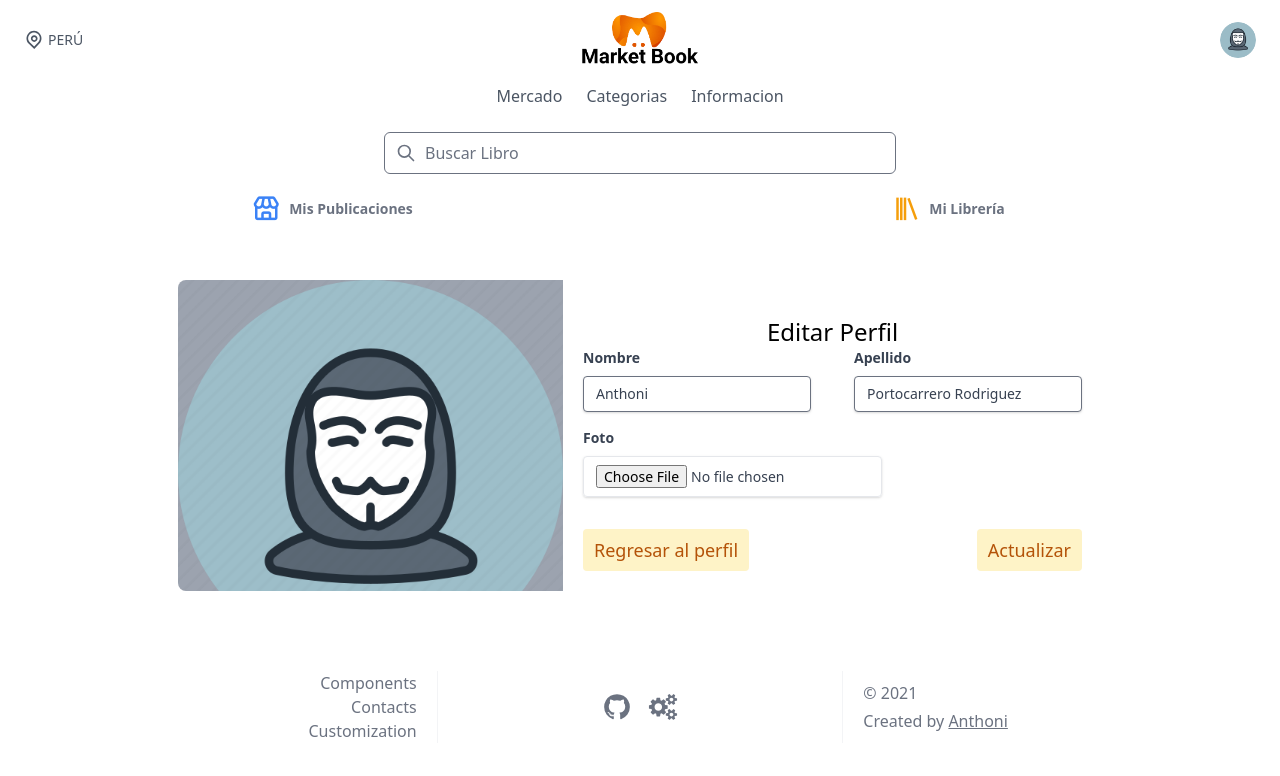
After one commit to anthoni-gmu/marketplace, a Django app: page /users/profile/edit in a window 1280 px wide. The commit adds this page. Shown: the top 776 px of the page. Run offline with Django 3.2, Linux system fonts and the light colour scheme; a user stored in the database is signed in; data comes from the database, SQL or seed files in the repository; both versions use the stored data as it was after the commit; some libraries are stand-ins or nearby versions.

Commit message:
edit-profile

```diff
--- /dev/null
+++ b/accounts/forms.py
@@ -0,0 +1,25 @@
+from accounts.models import User
+from django import forms
+from django.contrib.auth.models import AbstractUser
+
+
+class EditProfileForm(forms.ModelForm):
+
+    first_name = forms.CharField(widget=forms.TextInput(attrs={
+        'class': 'w-full px-3 py-2 text-sm leading-tight text-gray-700 border rounded shadow appearance-none focus:outline-none focus:shadow-outline',
+        'placeholder': 'Nombre'
+    }), required=False)
+    last_name = forms.CharField(
+        widget=forms.TextInput(attrs={
+            'class': 'w-full px-3 py-2 text-sm leading-tight text-gray-700 border rounded shadow appearance-none focus:outline-none focus:shadow-outline',
+            'placeholder': 'Apellido'
+        }), required=False
+    )
+    photo = forms.ImageField(label='Foto de perfil', required=False, widget=forms.FileInput(attrs={
+        'class': 'w-full px-3 py-2 text-sm leading-tight text-gray-700 border rounded shadow appearance-none focus:outline-none focus:shadow-outline '
+    }))
+
+
+    class Meta:
+        model = User
+        fields = ('first_name', 'last_name', 'photo',)
--- a/accounts/urls.py
+++ b/accounts/urls.py
@@ -1,6 +1,7 @@
 from django.urls import path
-
+from .views import EditProfile
 app_name='accounts'
 
 urlpatterns =[
+    path('profile/edit', EditProfile, name="edit-profile"),
 ]
--- a/accounts/views.py
+++ b/accounts/views.py
@@ -1 +1,26 @@
 from django.shortcuts import render
+from .models import User
+from django.contrib.auth.decorators import login_required
+from .forms import EditProfileForm
+from django.shortcuts import render, get_object_or_404, redirect
+@login_required
+def EditProfile(request):
+    user =request.user.id
+    profile=User.objects.get(id=user)
+    user_basic_info=User.objects.get(id=user)
+    if request.method == 'POST':
+        form=EditProfileForm(request.POST,request.FILES,instance=profile)
+
+        if form.is_valid():
+            user_basic_info.first_name=form.cleaned_data.get('first_name')
+            user_basic_info.last_name=form.cleaned_data.get('last_name')
+            profile.photo=form.cleaned_data.get('photo')
+            profile.save()
+            user_basic_info.save()
+            return redirect('home')
+    else:
+        form=EditProfileForm(instance=profile)
+    context={
+        'form':form,
+    }
+    return render(request, 'pages/users/edit.html', context)
--- a/templates/components/navbar.html
+++ b/templates/components/navbar.html
@@ -6,7 +6,7 @@
 
 <header>
   <div class="container mx-auto px-6 py-3">
-    <div class="flex items-center justify-between">
+    <div class="flex  items-center justify-between">
       <div class="hidden w-full text-gray-600 md:flex md:items-center">
         <svg class="h-5 w-5" viewBox="0 0 24 24" fill="none" xmlns="http://www.w3.org/2000/svg">
           <path fill-rule="evenodd" clip-rule="evenodd"
@@ -18,26 +18,34 @@
         </svg>
         <span class="mx-1 text-sm">PERÚ</span>
       </div>
-      <div class="w-full">
-       {% if user.is_authenticated %}
-        <a href="{% url 'home' %} "class="flex justify-center">
+      <div class="w-full flex justify-center">
+        <a href="{% url 'home' %} " class="flex justify-center">
           <img class="md:h-14 w-auto h-10 l" src="{% static 'images/logo.png' %}" alt="">
         </a>
-          {% else %}
-        <a href="{% url 'account_login' %}" class="text-base font-medium text-gray-500 hover:text-gray-900">
-          Sign in
-        </a>
-        <a href="{% url 'account_signup' %}" class="ml-8 inline-flex items-center justify-center px-4 py-2 border border-transparent rounded-md shadow-sm text-base font-medium text-white bg-indigo-600 hover:bg-indigo-700">
-          Sign up
-        </a>
-        {% endif %}
       </div>
+
       <div class="flex items-center justify-end w-full">
+        {% if user.is_authenticated %}
+
         <button @click="cartOpen = !cartOpen" class="text-gray-600 focus:outline-none mx-4 sm:mx-0">
           <div class="w-9 h-9 rounded-full overflow-hidden ">
             <img src="{{user.photo.url}}" alt="" class="w-full h-full object-cover ">
           </div>
         </button>
+        {% else %}
+
+        <div class="lg:flex items-center justify-end gap-4 hidden   mt-8 w-full">
+          <a href="{% url 'account_login' %}"
+            class="py-2 px-4 flex  bg-yellow-600 hover:bg-yellow-700 focus:ring-yellow-500 focus:ring-offset-yellow-200 text-white transition ease-in duration-200 text-center text-base font-semibold shadow-md focus:outline-none focus:ring-2 focus:ring-offset-2  rounded-lg ">
+            Ingresar
+          </a>
+          <a href="{% url 'account_signup' %}"
+            class="py-2 px-4  bg-white hover:bg-gray-100 focus:ring-yellow-500 focus:ring-offset-yellow-200  transition ease-in duration-200 text-center text-base font-semibold shadow-md focus:outline-none focus:ring-2 focus:ring-offset-2  rounded-lg ">
+            Registrarse
+          </a>
+        </div>
+        {% endif %}
+
         <div class="flex sm:hidden">
           <button @click="isOpen = !isOpen" type="button"
             class="text-gray-600 hover:text-gray-500 focus:outline-none focus:text-gray-500" aria-label="toggle menu">
@@ -49,13 +57,30 @@
           </button>
         </div>
       </div>
+
     </div>
     <nav :class="isOpen ? '' : 'hidden'" class="sm:flex sm:justify-center sm:items-center mt-4">
       <div class="flex flex-col sm:flex-row">
         <a class="mt-3 text-gray-600 hover:underline sm:mx-3 sm:mt-0" href=" {% url 'home' %}">Mercado</a>
-        <a class="mt-3 text-gray-600 hover:underline sm:mx-3 sm:mt-0" href="{% url 'marketplace:category' %} ">Categorias</a>
+        <a class="mt-3 text-gray-600 hover:underline sm:mx-3 sm:mt-0"
+          href="{% url 'marketplace:category' %} ">Categorias</a>
         <a class="mt-3 text-gray-600 hover:underline sm:mx-3 sm:mt-0" href="#">Informacion</a>
       </div>
+      {% if not user.is_authenticated %}
+      <div class="lg:hidden flex items-center justify-end gap-4  mt-8 w-full">
+        <a href="{% url 'account_login' %}"
+          class="py-2 px-4 flex  bg-yellow-600 hover:bg-yellow-700 focus:ring-yellow-500 focus:ring-offset-yellow-200 text-white transition ease-in duration-200 text-center text-base font-semibold shadow-md focus:outline-none focus:ring-2 focus:ring-offset-2  rounded-lg ">
+          Ingresar
+      </a>
+        <a href="{% url 'account_signup' %}"
+          class="py-2 px-4  bg-white hover:bg-gray-100 focus:ring-yellow-500 focus:ring-offset-yellow-200  transition ease-in duration-200 text-center text-base font-semibold shadow-md focus:outline-none focus:ring-2 focus:ring-offset-2  rounded-lg ">
+          Registrarse
+    </a>
+
+
+      </div>
+      {% endif %}
+
     </nav>
     <div class="relative mt-6 max-w-lg mx-auto">
       <span class="absolute inset-y-0 left-0 pl-3 flex items-center">
@@ -73,11 +98,13 @@
 </header>
 {% if user.is_authenticated %}
 <div class=" flex container mx-auto px-6">
-        <a href="{% url 'product-list' %}" class="w-1/2 flex space-x-2 justify-center items-center hover:bg-gray-100 dark:hover:bg-dark-third text-xl sm:text-3xl py-2 rounded-lg cursor-pointer text-blue-500">
+  <a href="{% url 'product-list' %}"
+    class="w-1/2 flex space-x-2 justify-center items-center hover:bg-gray-100 dark:hover:bg-dark-third text-xl sm:text-3xl py-2 rounded-lg cursor-pointer text-blue-500">
     <i class='bx bx-store'></i>
     <span class="text-xs sm:text-sm font-semibold text-gray-500 dark:text-dark-txt">Mis Publicaciones</span>
   </a>
-        <a href="{% url 'library' user.username %}" class="w-1/2 flex space-x-2 justify-center items-center hover:bg-gray-100 dark:hover:bg-dark-third text-xl sm:text-3xl py-2 rounded-lg cursor-pointer text-yellow-500">
+  <a href="{% url 'library' user.username %}"
+    class="w-1/2 flex space-x-2 justify-center items-center hover:bg-gray-100 dark:hover:bg-dark-third text-xl sm:text-3xl py-2 rounded-lg cursor-pointer text-yellow-500">
     <i class='bx bx-library'></i>
     <span class="text-xs sm:text-sm font-semibold text-gray-500 dark:text-dark-txt">Mi Librería</span>
   </a>
--- a/templates/components/profile.html
+++ b/templates/components/profile.html
@@ -26,9 +26,9 @@
                             {{user.username}}
                         </p>
                     </div>
-                    <button type="button" class="py-2 px-4  bg-yellow-600 hover:bg-yellow-700 focus:ring-indigo-500 focus:ring-offset-indigo-200 text-white w-full transition ease-in duration-200 text-center text-base font-semibold shadow-md focus:outline-none focus:ring-2 focus:ring-offset-2  rounded-lg ">
+                    <a href="{% url 'users:edit-profile' %}" class="py-2 px-4  bg-yellow-600 hover:bg-yellow-700 focus:ring-indigo-500 focus:ring-offset-indigo-200 text-white w-full transition ease-in duration-200 text-center text-base font-semibold shadow-md focus:outline-none focus:ring-2 focus:ring-offset-2  rounded-lg ">
                     Editar perfil
-                </button>
+                    </a>
                 </div>
             </div>
             <div class=" bg-yellow-100 dark:bg-gray-800 my-3 rounded-xl">
@@ -115,9 +115,10 @@
                         </p>
                     </div>
                 </div>
-             <button type="button" class="py-2 mt-32 px-4  bg-red-600 hover:bg-red-700 focus:ring-indigo-500 focus:ring-offset-indigo-200 text-white w-full transition ease-in duration-200 text-center text-base font-semibold shadow-md focus:outline-none focus:ring-2 focus:ring-offset-2  rounded-lg ">
-                    Cerrar Sesión
-                </button>
+             <div class="py-2 mt-40 px-4  bg-red-600 hover:bg-red-700 focus:ring-indigo-500 focus:ring-offset-indigo-200 text-white w-full transition ease-in duration-200 text-center text-base font-semibold shadow-md focus:outline-none focus:ring-2 focus:ring-offset-2  rounded-lg ">
+                  <a href="{% url 'account_logout' %}" >  Cerrar Sesión</a>
+
+                </div>
 
 
         </div>
--- /dev/null
+++ b/templates/pages/users/edit.html
@@ -0,0 +1,67 @@
+{% extends 'base.html' %}
+{% load static %}
+
+{% block content %}
+
+{% block profile %}
+{% include 'components/profile.html'%}
+{% endblock profile %}
+<div class="container mx-auto">
+    <form class="flex justify-center px-6 my-12" method="post" enctype="multipart/form-data">
+        {% csrf_token %}
+
+        <!-- Row -->
+        <div class="w-full xl:w-3/4 lg:w-11/12 flex">
+            <!-- Col -->
+            <div class="w-full h-auto bg-gray-400 hidden lg:block lg:w-5/12 bg-cover rounded-l-lg"
+                style="background-image: url('{{user.photo.url}}')" alt="{{profile.user.username}}"></div>
+            <!-- Col -->
+            <div class="w-full lg:w-7/12 bg-white p-5 rounded-lg lg:rounded-l-none">
+                <h3 class="pt-4 text-2xl text-center">Editar Perfil</h3>
+                <form class="px-8 pt-6 pb-8 mb-4 bg-white rounded">
+                    <div class="mb-4 md:flex md:justify-between">
+                        <div class="mb-4 md:mr-2 md:mb-0">
+                            <label class="block mb-2 text-sm font-bold text-gray-700" for="firstName">
+                                Nombre
+                            </label>
+                            {{form.first_name}}
+                        </div>
+                        <div class="md:ml-2">
+                            <label class="block mb-2 text-sm font-bold text-gray-700" for="lastName">
+                                Apellido
+                            </label>
+                            {{form.last_name}}
+                        </div>
+                    </div>
+
+                    <div class="mb-4 md:flex md:justify-between">
+                        <div class="mb-4 md:mr-2 md:mb-0">
+                            <label class="block mb-2 text-sm font-bold text-gray-700">
+                                Foto
+                            </label>
+                            {{form.photo}}
+
+                        </div>
+
+                    </div>
+
+                    <div class="">
+                        <a href="{% url 'home'%}"
+                            class="mt-4 inline-flex items-center px-2.5 py-1.5 border border-transparent text-lg font-medium rounded text-yellow-700 dark:bg-dark-second bg-yellow-100 dark:hover:bg-dark-third hover:bg-yellow-200 focus:outline-none focus:ring-2 focus:ring-offset-2  focus:ring-yellow-500">
+                            Regresar al perfil </a>
+                        <button type="submit"
+                            class="mt-4 inline-flex float-right items-center px-2.5 py-1.5 border border-transparent text-lg font-medium rounded text-yellow-700 dark:bg-dark-third bg-yellow-100 dark:hover:bg-dark-third hover:bg-yellow-200 focus:outline-none focus:ring-2 focus:ring-offset-2 focus:ring-yellow-500">
+                            Actualizar</button>
+                    </div>
+
+                </form>
+            </div>
+        </div>
+    </form>
+</div>
+{% endblock content %}
+{% block footer %}
+{% include 'components/footer.html' %}
+{% endblock footer %}
+
+{% block javascript %}{% endblock javascript %}
--- a/theme/static/css/dist/styles.css
+++ b/theme/static/css/dist/styles.css
@@ -992,6 +984,11 @@ select {
   margin-right: -1rem;
 }
 
+.my-12 {
+  margin-top: 3rem;
+  margin-bottom: 3rem;
+}
+
 .mt-3 {
   margin-top: 0.75rem;
 }
@@ -1032,8 +1029,16 @@ select {
   margin-left: 1rem;
 }
 
-.ml-8 {
-  margin-left: 2rem;
+.mb-6 {
+  margin-bottom: 1.5rem;
+}
+
+.mb-2 {
+  margin-bottom: 0.5rem;
+}
+
+.mt-40 {
+  margin-top: 10rem;
 }
 
 .mt-10 {
@@ -1044,54 +1049,50 @@ select {
   margin-top: -2.5rem;
 }
 
+.ml-0 {
+  margin-left: 0px;
+}
+
+.mr-auto {
+  margin-right: auto;
+}
+
+.ml-auto {
+  margin-left: auto;
+}
+
+.mb-4 {
+  margin-bottom: 1rem;
+}
+
+.mb-5 {
+  margin-bottom: 1.25rem;
+}
+
+.mb-1 {
+  margin-bottom: 0.25rem;
+}
+
+.-mr-1 {
+  margin-right: -0.25rem;
+}
+
+.ml-1 {
+  margin-left: 0.25rem;
+}
+
+.ml-5 {
+  margin-left: 1.25rem;
+}
+
+.ml-6 {
+  margin-left: 1.5rem;
+}
+
 .ml-3 {
   margin-left: 0.75rem;
 }
 
-.ml-0 {
-  margin-left: 0px;
-}
-
-.mr-auto {
-  margin-right: auto;
-}
-
-.ml-auto {
-  margin-left: auto;
-}
-
-.mb-6 {
-  margin-bottom: 1.5rem;
-}
-
-.mb-4 {
-  margin-bottom: 1rem;
-}
-
-.mb-5 {
-  margin-bottom: 1.25rem;
-}
-
-.mb-1 {
-  margin-bottom: 0.25rem;
-}
-
-.-mr-1 {
-  margin-right: -0.25rem;
-}
-
-.ml-1 {
-  margin-left: 0.25rem;
-}
-
-.ml-5 {
-  margin-left: 1.25rem;
-}
-
-.ml-6 {
-  margin-left: 1.5rem;
-}
-
 .mr-3 {
   margin-right: 0.75rem;
 }
@@ -1104,14 +1105,6 @@ select {
   margin-top: -0.5rem;
 }
 
-.mb-2 {
-  margin-bottom: 0.5rem;
-}
-
-.mt-32 {
-  margin-top: 8rem;
-}
-
 .block {
   display: block;
 }
@@ -1609,6 +1584,11 @@ select {
   border-bottom-left-radius: 0.375rem;
 }
 
+.rounded-l-lg {
+  border-top-left-radius: 0.5rem;
+  border-bottom-left-radius: 0.5rem;
+}
+
 .rounded-tr-3xl {
   border-top-right-radius: 1.5rem;
 }
@@ -1723,6 +1703,31 @@ select {
   background-color: rgba(79, 70, 229, var(--tw-bg-opacity));
 }
 
+.bg-yellow-600 {
+  --tw-bg-opacity: 1;
+  background-color: rgba(217, 119, 6, var(--tw-bg-opacity));
+}
+
+.bg-yellow-100 {
+  --tw-bg-opacity: 1;
+  background-color: rgba(254, 243, 199, var(--tw-bg-opacity));
+}
+
+.bg-yellow-200 {
+  --tw-bg-opacity: 1;
+  background-color: rgba(253, 230, 138, var(--tw-bg-opacity));
+}
+
+.bg-purple-100 {
+  --tw-bg-opacity: 1;
+  background-color: rgba(237, 233, 254, var(--tw-bg-opacity));
+}
+
+.bg-red-600 {
+  --tw-bg-opacity: 1;
+  background-color: rgba(220, 38, 38, var(--tw-bg-opacity));
+}
+
 .bg-gray-400 {
   --tw-bg-opacity: 1;
   background-color: rgba(156, 163, 175, var(--tw-bg-opacity));
@@ -1816,26 +1801,6 @@ select {
 .bg-gray-300 {
   --tw-bg-opacity: 1;
   background-color: rgba(209, 213, 219, var(--tw-bg-opacity));
-}
-
-.bg-purple-200 {
-  --tw-bg-opacity: 1;
-  background-color: rgba(221, 214, 254, var(--tw-bg-opacity));
-}
-
-.bg-purple-100 {
-  --tw-bg-opacity: 1;
-  background-color: rgba(237, 233, 254, var(--tw-bg-opacity));
-}
-
-.bg-yellow-100 {
-  --tw-bg-opacity: 1;
-  background-color: rgba(254, 243, 199, var(--tw-bg-opacity));
-}
-
-.bg-red-600 {
-  --tw-bg-opacity: 1;
-  background-color: rgba(220, 38, 38, var(--tw-bg-opacity));
 }
 
 .bg-opacity-75 {
@@ -1864,24 +1829,28 @@ select {
      object-position: center;
 }
 
+.p-4 {
+  padding: 1rem;
+}
+
+.p-3 {
+  padding: 0.75rem;
+}
+
 .p-2 {
   padding: 0.5rem;
 }
 
-.p-4 {
-  padding: 1rem;
-}
-
 .p-8 {
   padding: 2rem;
 }
 
-.p-3 {
-  padding: 0.75rem;
-}
-
 .p-0 {
   padding: 0px;
+}
+
+.p-5 {
+  padding: 1.25rem;
 }
 
 .px-4 {
@@ -2294,9 +2267,14 @@ select {
   color: rgba(127, 29, 29, var(--tw-text-opacity));
 }
 
-.text-purple-500 {
-  --tw-text-opacity: 1;
-  color: rgba(139, 92, 246, var(--tw-text-opacity));
+.text-green-700 {
+  --tw-text-opacity: 1;
+  color: rgba(4, 120, 87, var(--tw-text-opacity));
+}
+
+.text-yellow-700 {
+  --tw-text-opacity: 1;
+  color: rgba(180, 83, 9, var(--tw-text-opacity));
 }
 
 .underline {
@@ -2922,6 +2899,18 @@ select {
     margin-top: 0.25rem;
   }
 
+  .md\:mr-2 {
+    margin-right: 0.5rem;
+  }
+
+  .md\:mb-0 {
+    margin-bottom: 0px;
+  }
+
+  .md\:ml-2 {
+    margin-left: 0.5rem;
+  }
+
   .md\:block {
     display: block;
   }
@@ -3064,12 +3057,29 @@ select {
     width: 75%;
   }
 
+  .lg\:w-11\/12 {
+    width: 91.666667%;
+  }
+
+  .lg\:w-5\/12 {
+    width: 41.666667%;
+  }
+
+  .lg\:w-7\/12 {
+    width: 58.333333%;
+  }
+
   .lg\:flex-none {
     flex: none;
   }
 
   .lg\:grid-cols-4 {
     grid-template-columns: repeat(4, minmax(0, 1fr));
+  }
+
+  .lg\:rounded-l-none {
+    border-top-left-radius: 0px;
+    border-bottom-left-radius: 0px;
   }
 
   .lg\:px-20 {
@@ -3093,6 +3103,10 @@ select {
 }
 
 @media (min-width: 1280px) {
+  .xl\:w-3\/4 {
+    width: 75%;
+  }
+
   .xl\:px-24 {
     padding-left: 6rem;
     padding-right: 6rem;
```
Also changed, not shown: other parts of theme/static/css/dist/styles.css (+133 -172 lines), db.sqlite3. Lines whose indentation alone changed are shown as unchanged.
